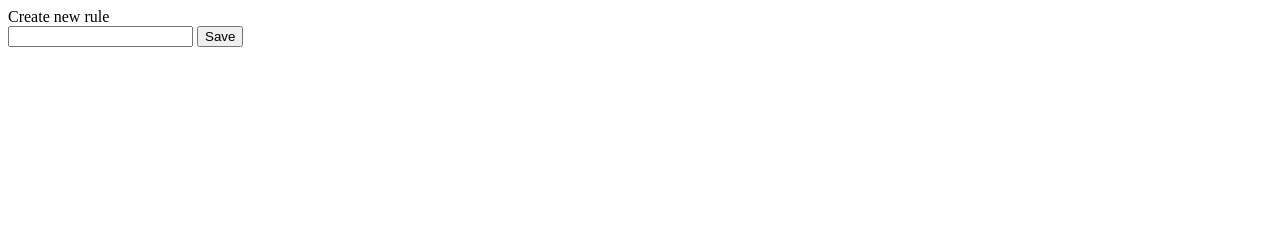
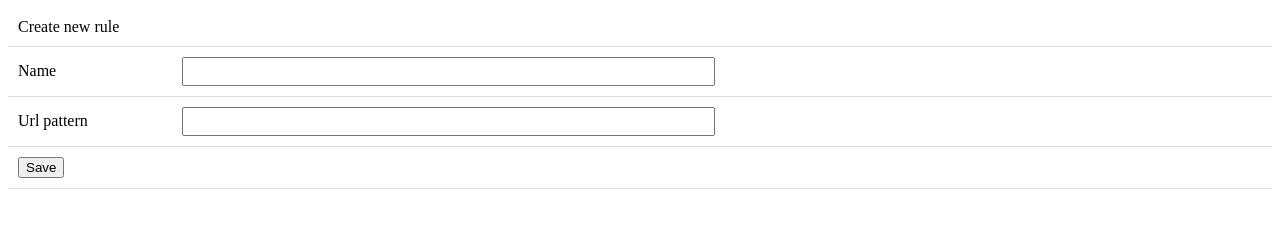
Before and after one commit to emilefokkema/macros, a browser extension: page create-rule.html in a window 1280 px wide. Drawn offline with nearby package versions, Linux system fonts and the light colour scheme.

Commit message:
introduce url pattern

```diff
--- a/create-rule.css
+++ b/create-rule.css
@@ -3,3 +3,15 @@
 	text-decoration: underline;
 	cursor: pointer;
 }
+.row{
+	padding: 10px;
+	border-bottom: 1pt solid #ddd;
+}
+.row .text-input{
+	width: 40em;
+	padding:5px;
+}
+.row label{
+	width: 10em;
+	display: inline-block;
+}
--- a/create-rule.html
+++ b/create-rule.html
@@ -6,11 +6,23 @@
 </head>
 <body>
 	<div id="app">
-		<div v-if="isNew">Create new rule</div>
-		<div v-if="!isNew">Edit rule</div>
-		<div v-if="hasPage">Page <span class="url" v-on:click="gotoPage()">{{url}}</span></div>
-		<div>
-			<input type="text" v-model="name"/>
+		<div class="row">
+			<div v-if="isNew">Create new rule</div>
+			<div v-if="!isNew">Edit rule</div>
+		</div>
+		<div class="row" v-if="hasPage">
+			<div>Page <span class="url" v-on:click="gotoPage()">{{url}}</span></div>
+		</div>
+
+		<div class="row">
+			<label for="name-input">Name</label>
+			<input class="text-input" type="text" id="name-input" v-model="name"/>
+		</div>
+		<div class="row">
+			<label for="pattern-input">Url pattern</label>
+			<input class="text-input" type="text" id="pattern-input" v-model="urlPattern"/>
+		</div>
+		<div class="row">
 			<input type="button" v-on:click="saveRule()" value="Save"/>
 		</div>
 	</div>
--- a/create-rule.js
+++ b/create-rule.js
@@ -12,7 +12,8 @@
 					url: undefined,
 					name: undefined,
 					hasPage: false,
-					ruleId: undefined
+					ruleId: undefined,
+					urlPattern: undefined
 				};
 			},
 			mounted: function(){
@@ -38,10 +39,13 @@
 					if(initMsg.ruleId){
 						this.ruleId = initMsg.ruleId;
 						this.setRule(initMsg.rule);
+					}else{
+						this.urlPattern = this.url;
 					}
 				},
 				setRule: function(rule){
 					this.name = rule.name;
+					this.urlPattern = rule.urlPattern;
 					this.setTitle();
 				},
 				setTitle: function(){
@@ -51,7 +55,10 @@
 					chrome.runtime.sendMessage(undefined, {focusPage: true});
 				},
 				saveRule: function(){
-					var rule = {name: this.name};
+					var rule = {
+						name: this.name,
+						urlPattern: this.urlPattern
+					};
 					if(this.isNew){
 						chrome.runtime.sendMessage(undefined, {createdRule: rule}, (msg) => {
 							this.ruleId = msg.ruleId;
```
Also changed, not shown: background.js (+6 -1 lines).
